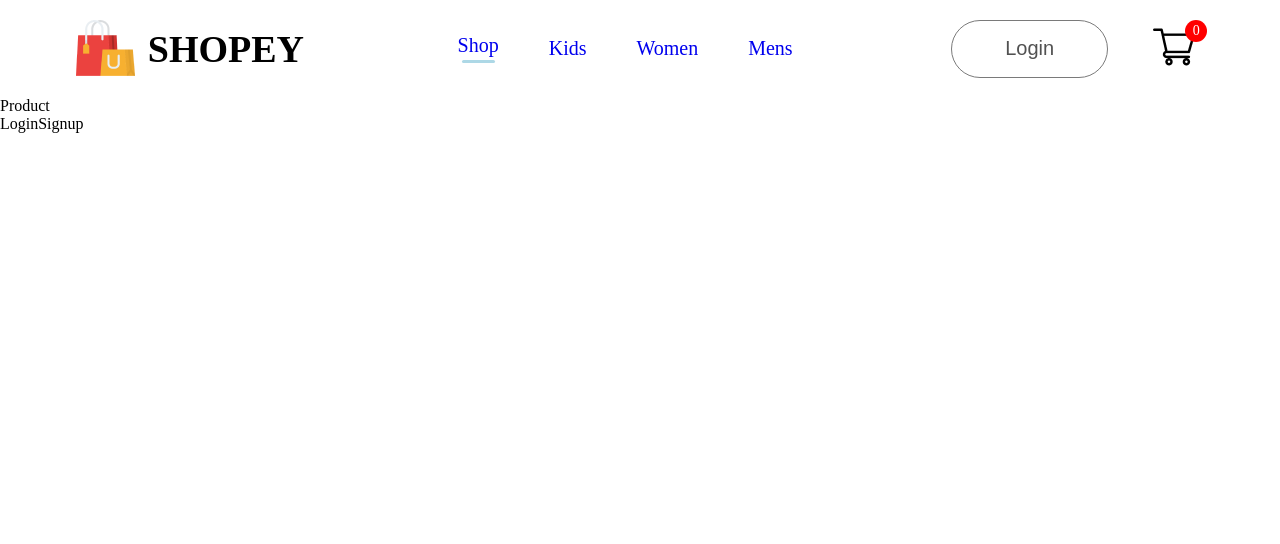
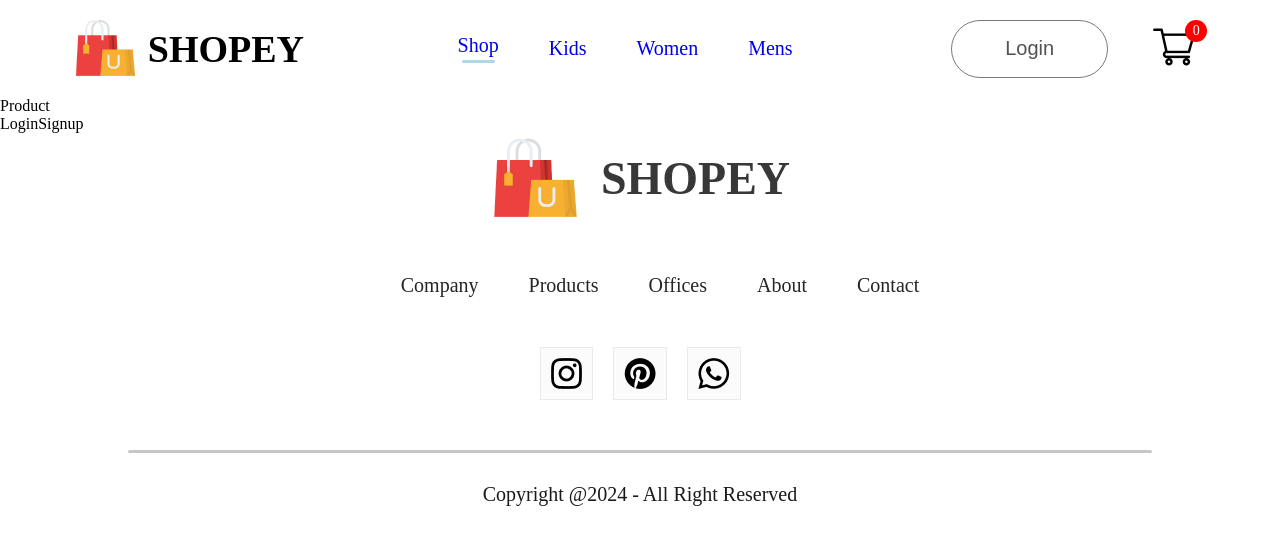
Before and after one commit to PrincyChauhan/e-commerce, a React (Create React App) app in the folder frontend/: page /login in a window 1280 px wide. Shown: the top 544 px of the page. Built offline with nearby package versions, Linux system fonts and the light colour scheme.

Commit message:
Footer Added

```diff
--- a/frontend/src/App.jsx
+++ b/frontend/src/App.jsx
@@ -6,6 +6,8 @@
 import  {Product}  from './Pages/Product';
 import  {Cart}  from './Pages/Cart';
 import {LoginSignup} from './Pages/LoginSignup';
+import Footer from './Components/Footer/Footer';
+
 function App() {
   return (
     <div>
@@ -23,6 +25,7 @@
        <Route path="/cart" element={<Cart />} />
         <Route path="/login" element={<LoginSignup />} />
         </Routes>
+        <Footer/>
       </BrowserRouter>
     </div>
   );
--- /dev/null
+++ b/frontend/src/Components/Footer/Footer.css
@@ -0,0 +1,62 @@
+.footer {
+    display: flex;
+    flex-direction: column;
+    justify-content: center;
+    align-items: center;
+    gap: 50px;
+}
+
+.footer-logo {
+    display: flex;
+    align-items: center;
+    gap: 20px;
+}
+
+.footer-logo p {
+    color: #383838;
+    font-size: 46px;
+    font-weight: 700;
+}
+
+.footer-links {
+    display: flex;
+    list-style: none;
+    gap: 50px;
+    color: #252525;
+    font-size: 20px;
+}
+
+.footer-links li {
+    cursor: pointer;
+}
+
+.footer-social-icon {
+    display: flex;
+    gap: 20px;
+}
+
+.footer-icons-container {
+    padding: 10px;
+    padding-bottom: 6px;
+    background: #fbfbfb;
+    border: 1px solid #ebebeb;
+}
+
+.footer-copyright {
+    display: flex;
+    flex-direction: column;
+    align-items: center;
+    gap: 30px;
+    width: 100%;
+    margin-bottom: 30px;
+    color: #1a1a1a;
+    font-size: 20px;
+}
+
+.footer-copyright hr {
+    width: 80%;
+    border: none;
+    border-radius: 10px;
+    height: 3px;
+    background: #c7c7c7;
+}
--- /dev/null
+++ b/frontend/src/Components/Footer/Footer.jsx
@@ -0,0 +1,41 @@
+import React from "react";
+import "./Footer.css";
+import footer_logo from "../Assets/logo_big.png";
+import instagram_icon from "../Assets/instagram_icon.png";
+import pinterest_icon from "../Assets/pinterest_icon.png";
+import whtasapp_icon from "../Assets/whatsapp_icon.png";
+
+const Footer = () => {
+  return (
+    <div className="footer">
+      <div className="footer-logo">
+        <img src={footer_logo} alt="" />
+        <p>SHOPEY</p>
+      </div>
+      <ul className="footer-links">
+        <li>Company</li>
+        <li>Products</li>
+        <li>Offices</li>
+        <li>About</li>
+        <li>Contact</li>
+      </ul>
+      <div className="footer-social-icon">
+        <div className="footer-icons-container">
+            <img src={instagram_icon} alt="" />
+        </div>
+        <div className="footer-icons-container">
+            <img src={pinterest_icon} alt="" />
+        </div>
+        <div className="footer-icons-container">
+            <img src={whtasapp_icon} alt="" />
+        </div>
+      </div>
+      <div className="footer-copyright">
+        <hr/>
+        <p>Copyright @2024 - All Right Reserved</p>
+      </div>
+    </div>
+  );
+};
+
+export default Footer;
```
Also changed, not shown: frontend/src/Components/Assets/pinterest_icon.png (renamed from frontend/src/Components/Assets/pintester_icon.png).
